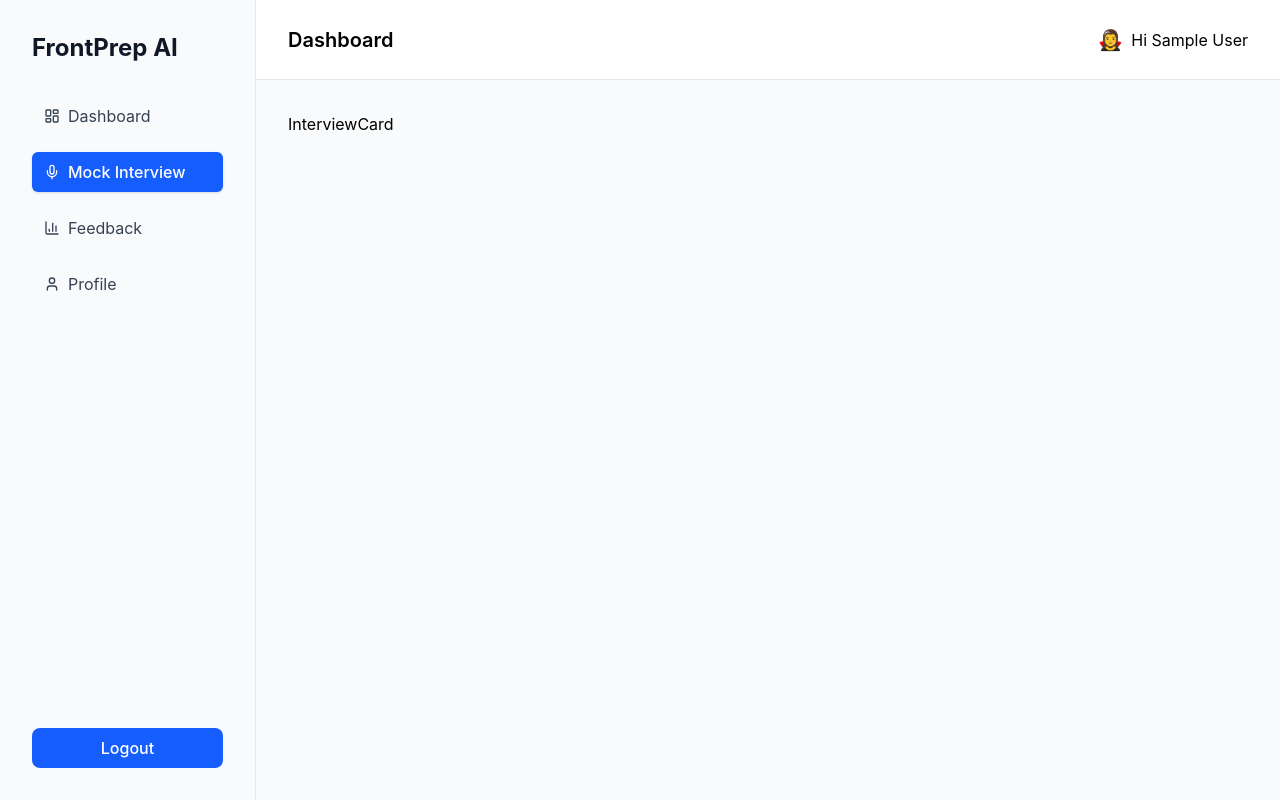
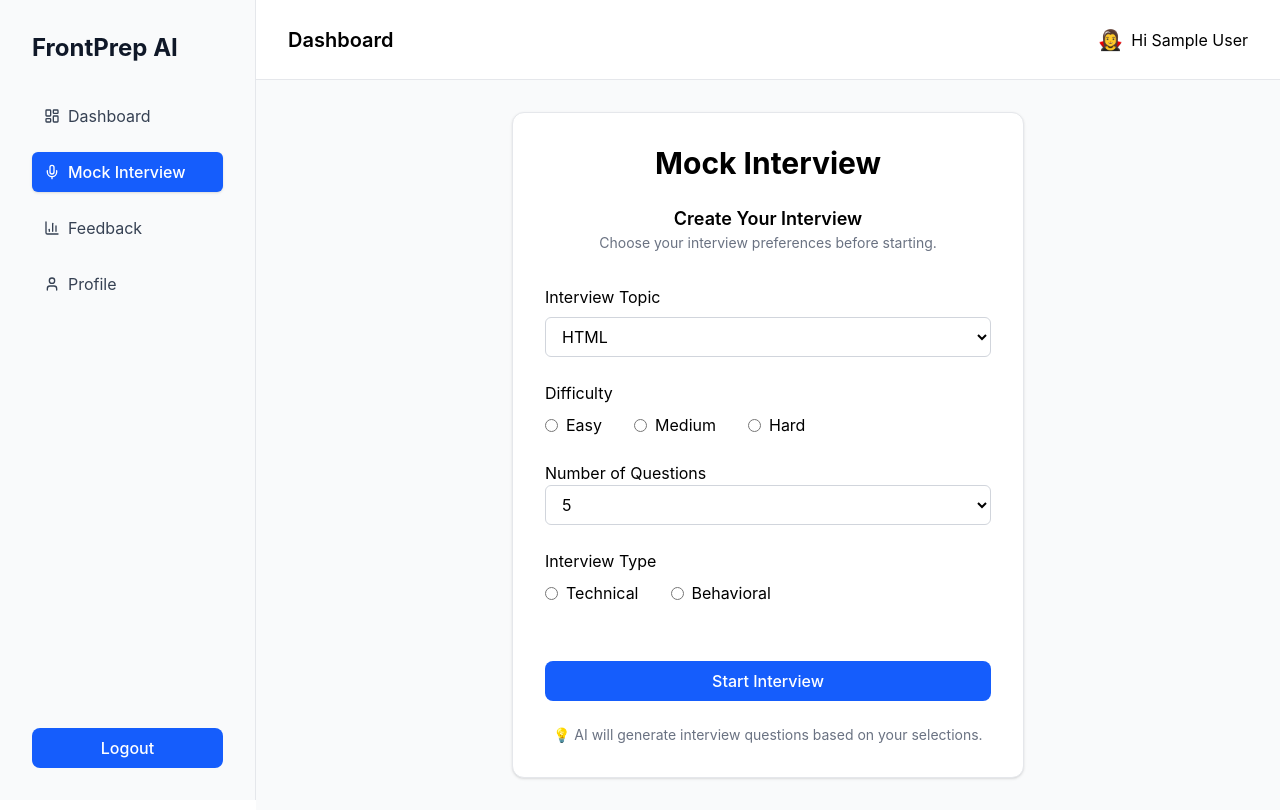
Before and after one commit to vijay-1992B/frontprep-ai, a React (Vite) app: page /dashboard/mock-interview in a window 1280 px wide. Built offline with nearby package versions, Linux system fonts and the light colour scheme; no server answers; sample sign-in values are in the browser's storage.

Commit message:
feat(mock-interview): add interview setup page and configuration form

```diff
--- a/src/Components/InterviewCard.jsx
+++ b/src/Components/InterviewCard.jsx
@@ -1,5 +1,79 @@
+import Button from "./common/Button";
+
 const InterviewCard = () => {
-  return <div>InterviewCard</div>;
+  return (
+    <div className="max-w-lg mx-auto rounded-xl border border-gray-200 bg-white p-8 shadow-sm">
+      <div className="text-center">
+        <h1 className="text-3xl font-bold ">Mock Interview</h1>
+        <h3 className="font-semibold text-lg mt-6">Create Your Interview </h3>
+        <p className="text-sm text-gray-500">
+          Choose your interview preferences before starting.
+        </p>
+      </div>
+      <form className="flex flex-col mt-6 gap-6">
+        <div>
+          <label className="block my-2">Interview Topic</label>
+          <select
+            className="w-full rounded-md border border-gray-300
+          px-3 py-2 outline-none focus:ring-2 focus:ring-blue-500"
+          >
+            <option value="html">HTML</option>
+            <option value="javascript">Javascript</option>
+            <option value="css">CSS</option>
+            <option value="react">React</option>
+          </select>
+        </div>
+        <div>
+          <p>Difficulty</p>
+          <div className="flex gap-8 mt-2">
+            <label className="flex items-center gap-2">
+              <input className="" type="radio" name="difficulty" value="Easy" />
+              Easy
+            </label>
+
+            <label className="flex items-center gap-2">
+              <input type="radio" name="difficulty" value="Medium" />
+              Medium
+            </label>
+
+            <label className="flex items-center gap-2">
+              <input type="radio" name="difficulty" value="Hard" />
+              Hard
+            </label>
+          </div>
+        </div>
+        <div>
+          <label>Number of Questions</label>
+          <select
+            className="w-full rounded-md border border-gray-300
+          px-3 py-2 outline-none focus:ring-2 focus:ring-blue-500"
+          >
+            <option>5</option>
+            <option>10</option>
+            <option>15</option>
+          </select>
+        </div>
+        <div>
+          <p>Interview Type</p>
+          <div className="flex gap-8 mt-2">
+            <label className="flex items-center gap-2 ">
+              <input type="radio" name="interview-type" value="technical" />
+              Technical
+            </label>
+            <label className="flex items-center gap-2">
+              <input type="radio" name="interview-type" value="behavioral" />
+              Behavioral
+            </label>
+          </div>
+        </div>
+
+        <Button style="mt-8 w-full">Start Interview</Button>
+        <p className="text-center text-sm text-gray-500">
+          💡 AI will generate interview questions based on your selections.
+        </p>
+      </form>
+    </div>
+  );
 };
 
 export default InterviewCard;
```
Also changed, not shown: 1 other file (tests, documents, lock files or other folders).
